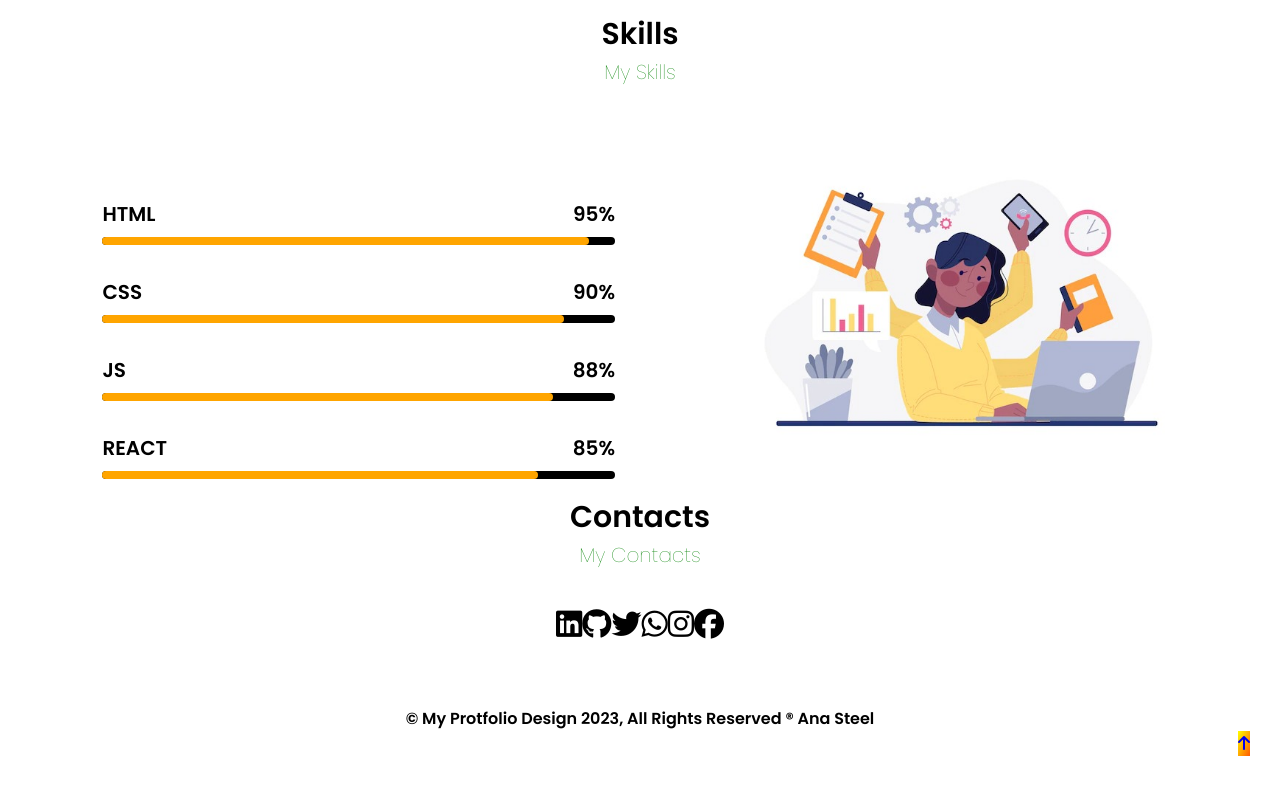
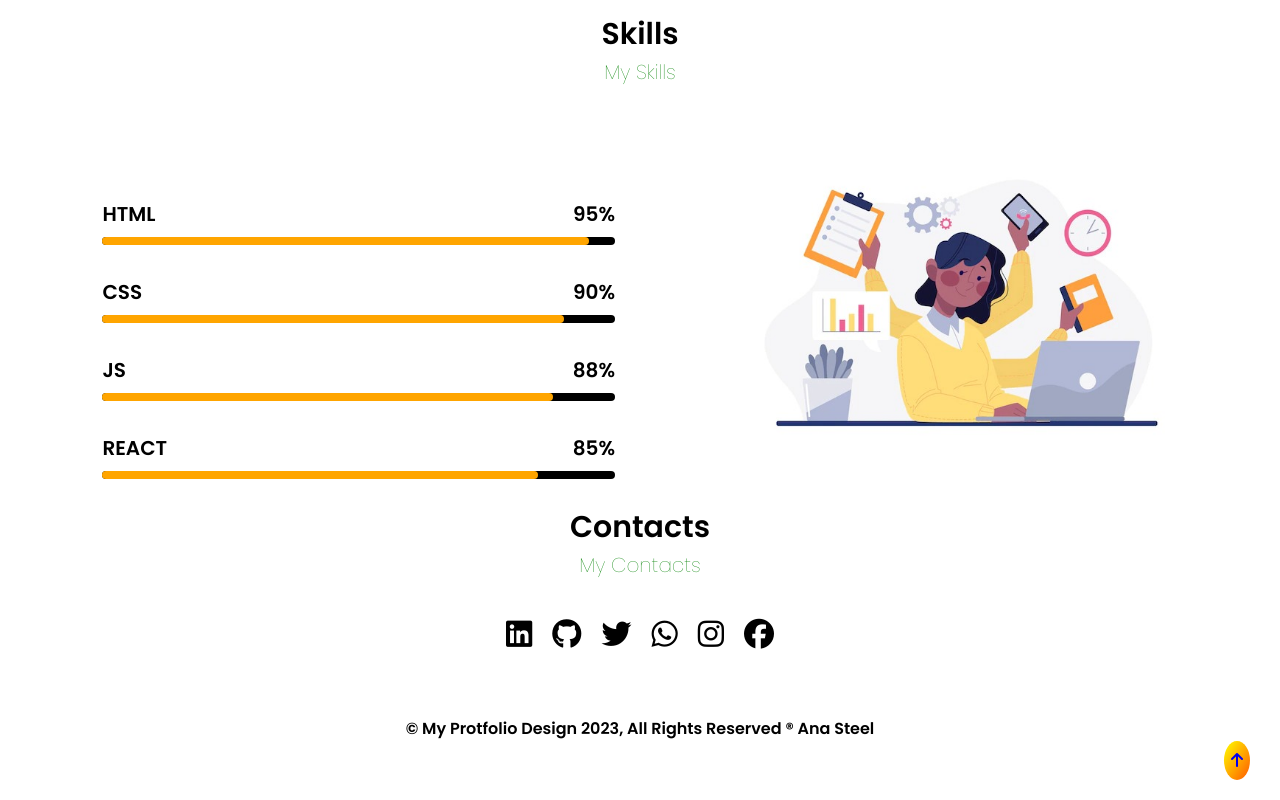
Before and after one commit to linnetelsa/portfolio, a plain HTML site: page index.html in a window 1280 px wide. Shown: the part 1241-2041 px from the top of the page. Before the commit the page ends 2017 px from the top, so only its background shows below. Drawn offline with Linux system fonts and the light colour scheme.

Commit message:
styles added

```diff
--- a/style.css
+++ b/style.css
@@ -101,6 +101,7 @@ ul li{
 
 .heading{
   text-align: center;
+  margin-top: 10px;
 }
 .heading h1{
   font-size: 30px;
@@ -197,6 +198,7 @@ info-box span{
   align-items: center;
   justify-content: center;
   margin-top: 3%;
+  gap: 20px;
 }
 .icon .up-arrow{
   width: 50px;
@@ -206,7 +208,7 @@ info-box span{
   justify-content: center;
   align-items: center;
   margin: 0px 20px;
-  border-radius: 50%;
+ border-radius: 50%;
 
 }
 .icon:hover{
@@ -248,6 +250,9 @@ footer p{
   float: right;
   margin-bottom: 20px;
   margin-right: 30px;
+  border-radius: 50%;
+  display: inline-block;
+  padding: 7px;
 }
 html{
   scroll-behavior: smooth;
```
